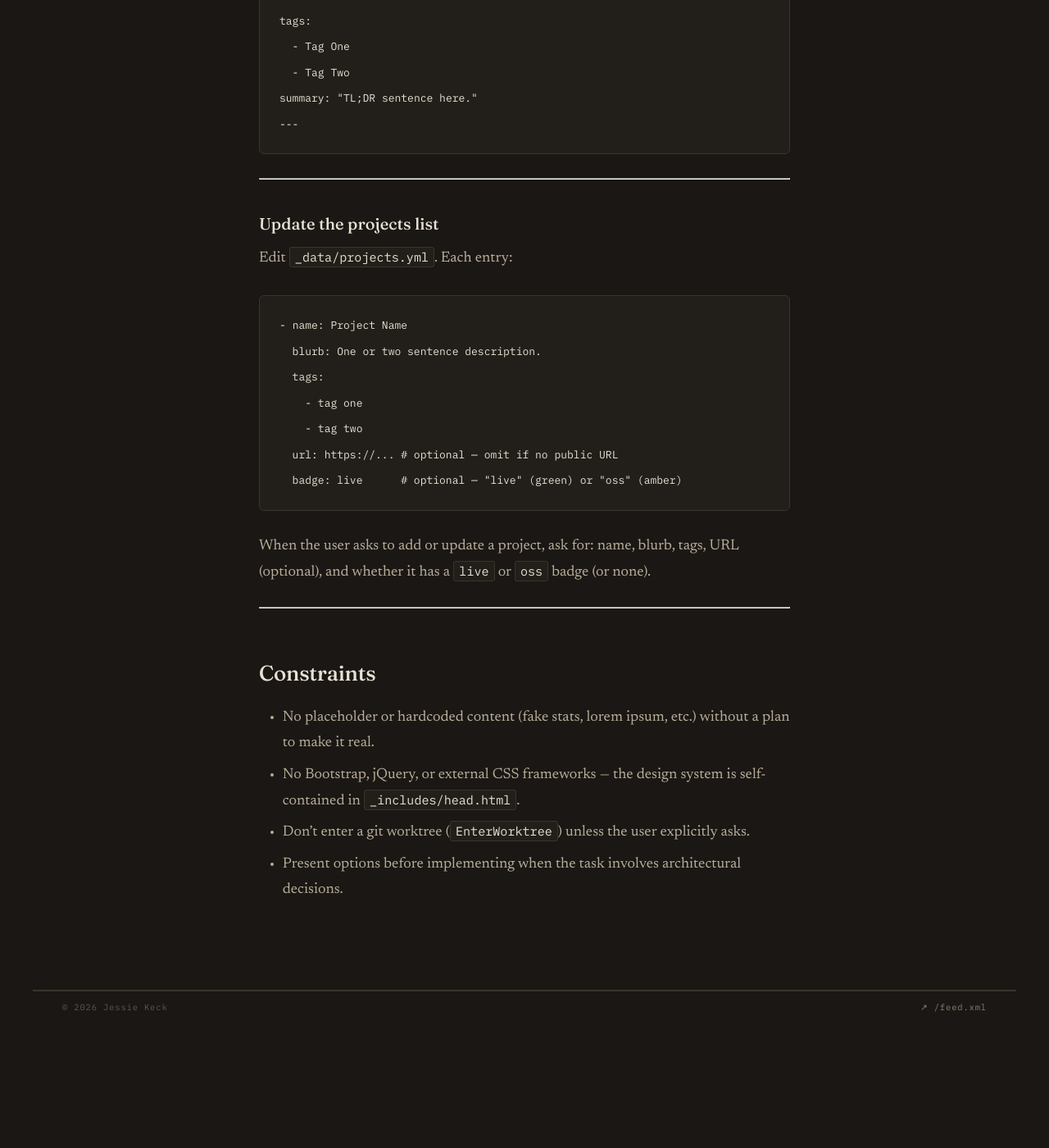
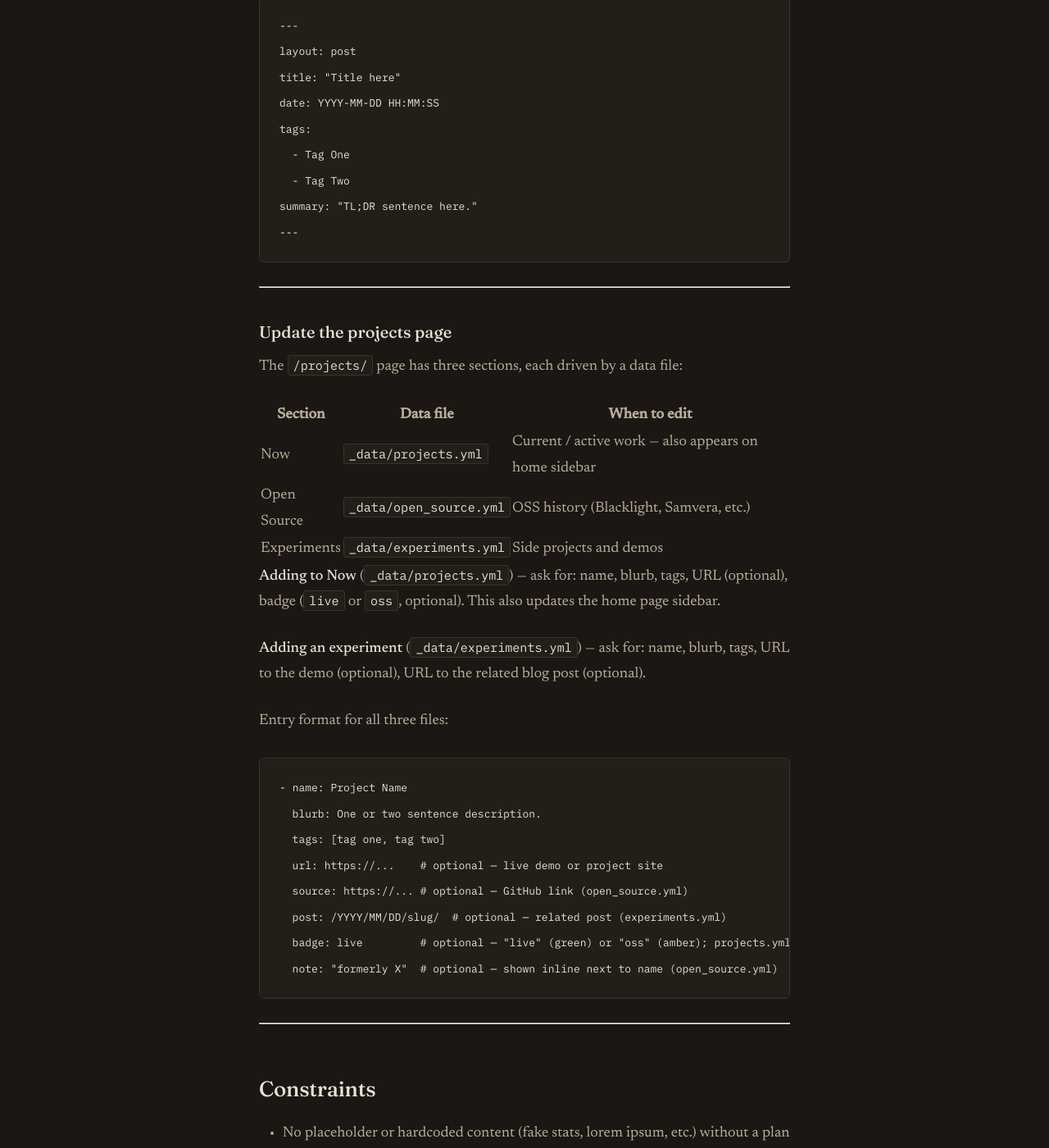
Before and after one commit to jkeck/jkeck.github.io, a Jekyll site: the page built from CLAUDE.md, in a window 1280 px wide and 1400 px high, scrolled down 2974 px. Shown: the whole window at 82% size. Built offline with Jekyll 4.4.1, drawn with Linux system fonts in a browser that asks for light colours; our own code applies the rules of GitHub Pages for plain Markdown files; before the commit the page ends 4221 px from its top, so only the background shows below that; some of the changed text lies outside the part shown.

Commit message:
Move portfolio to new Projects page

````diff
--- a/CLAUDE.md
+++ b/CLAUDE.md
@@ -19,7 +19,9 @@
 |---|---|
 | `index.html` | Home page — standalone (`layout: null`), all CSS inline |
 | `_data/now.yml` | Now page + ticker content — **primary content file** |
-| `_data/projects.yml` | Projects list on home page |
+| `_data/projects.yml` | Home sidebar projects (Now section — 2 entries) |
+| `_data/open_source.yml` | OSS history entries on `/projects/` page |
+| `_data/experiments.yml` | Side experiments on `/projects/` page |
 | `_posts/` | Blog posts (Markdown, Jekyll naming convention) |
 | `_includes/head.html` | `<head>` with fonts, CSS tokens, shared styles |
 | `_includes/site-nav.html` | Inner-page nav strip (used by all non-home layouts) |
@@ -28,6 +30,7 @@
 | `_layouts/page.html` | Generic page layout (extends default) |
 | `blog/index.html` | Blog archive page |
 | `now.html` | /now page — rendered from `_data/now.yml` |
+| `projects.html` | /projects/ page — three sections: Now, Open Source, Experiments |
 | `about.md` | About page |
 
 ## Design system
@@ -82,21 +85,32 @@
 
 ---
 
-### Update the projects list
+### Update the projects page
 
-Edit `_data/projects.yml`. Each entry:
+The `/projects/` page has three sections, each driven by a data file:
+
+| Section | Data file | When to edit |
+|---|---|---|
+| Now | `_data/projects.yml` | Current / active work — also appears on home sidebar |
+| Open Source | `_data/open_source.yml` | OSS history (Blacklight, Samvera, etc.) |
+| Experiments | `_data/experiments.yml` | Side projects and demos |
+
+**Adding to Now** (`_data/projects.yml`) — ask for: name, blurb, tags, URL (optional), badge (`live` or `oss`, optional). This also updates the home page sidebar.
+
+**Adding an experiment** (`_data/experiments.yml`) — ask for: name, blurb, tags, URL to the demo (optional), URL to the related blog post (optional).
+
+Entry format for all three files:
 
 ```yaml
 - name: Project Name
   blurb: One or two sentence description.
-  tags:
-    - tag one
-    - tag two
-  url: https://... # optional — omit if no public URL
-  badge: live      # optional — "live" (green) or "oss" (amber)
+  tags: [tag one, tag two]
+  url: https://...    # optional — live demo or project site
+  source: https://... # optional — GitHub link (open_source.yml)
+  post: /YYYY/MM/DD/slug/  # optional — related post (experiments.yml)
+  badge: live         # optional — "live" (green) or "oss" (amber); projects.yml only
+  note: "formerly X"  # optional — shown inline next to name (open_source.yml)
 ```
-
-When the user asks to add or update a project, ask for: name, blurb, tags, URL (optional), and whether it has a `live` or `oss` badge (or none).
 
 ---
 
--- /dev/null
+++ b/_data/experiments.yml
@@ -0,0 +1,5 @@
+- name: Image Classification in the Browser
+  blurb: "A webcam-driven demo using ml5.js and MobileNet — train a classifier in the browser with your own labels, no server required."
+  url: /classify
+  post: /2020/05/13/image-classification-on-the-web/
+  tags: [javascript, machine learning, ml5]
--- a/_data/projects.yml
+++ b/_data/projects.yml
@@ -4,11 +4,7 @@
   badge: live
 
 - name: OSS Contributions
-  blurb: "Long-running contributor to Blacklight, Hydra, and a handful of smaller Ruby tools that show up in research libraries everywhere."
+  blurb: "Long-running contributor to Blacklight, Samvera, and a handful of smaller Ruby tools that show up in research libraries everywhere."
   tags: [ruby, open source]
   badge: oss
   url: https://github.com/jkeck
-
-- name: Side Experiments
-  blurb: "A junk drawer of weekend sketches — browser ML demos, tiny CLIs, a sourdough log written in YAML. Updated when something's worth showing."
-  tags: [various]
--- a/index.html
+++ b/index.html
@@ -293,13 +293,14 @@
         <div class="project-tags">{{ project.tags | join: " · " | upcase }}</div>
       </div>
       {% endfor %}
+      <a class="archive-link" href="/projects/">↘ all projects</a>
 
       <div class="about-section">
         <div class="col-head">
           <span class="col-num">03</span>
           <span class="col-title">About</span>
         </div>
-        <p class="about-text">Twelve years in research-library and open-source land — Blacklight, Hydra, Stanford Libraries — as an engineer. Now an <strong>engineering manager at Ontra</strong>. Happiest at the seam between crusty data and modern web stacks.</p>
+        <p class="about-text">Twelve years in research-library and open-source land — Blacklight, Samvera, Stanford Libraries — as an engineer. Now an <strong>engineering manager at Ontra</strong>, building teams that ship well while staying close to the work.</p>
       </div>
     </aside>
   </main>
````
Also changed, not shown: _data/open_source.yml (added, +28 -0 lines), about.md (+3 -6 lines), portfolio.md (+1 -1 lines), projects.html (added, +134 -0 lines).
